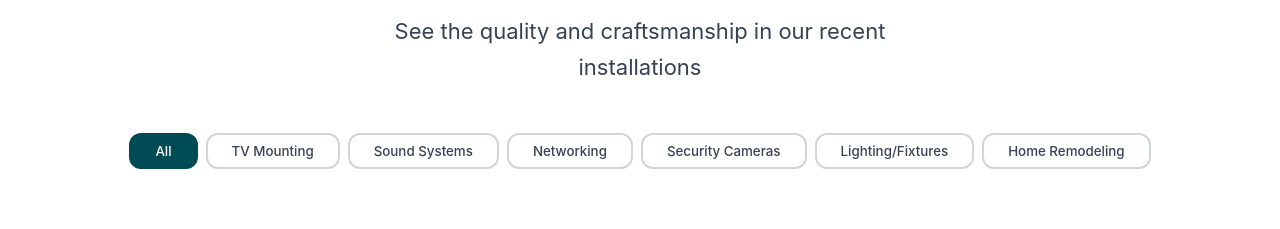
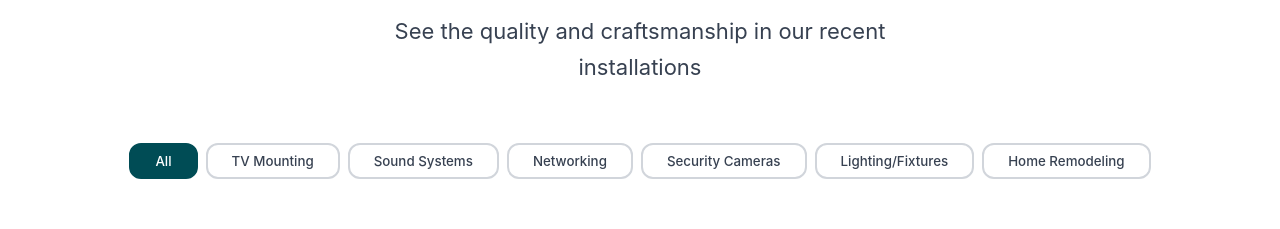
Before and after one commit to rojeoso/TechWaveHomeSolutions, a React (Vite) app: page / in a window 1280 px wide. Shown: the part 1800-2029 px from the top of the page. Built offline with nearby package versions, Linux system fonts and the light colour scheme.

Commit message:
fixed border cutoff

```diff
--- a/src/styles/Gallery.css
+++ b/src/styles/Gallery.css
@@ -26,6 +26,7 @@
   gap: var(--spacing-sm);
   margin-bottom: var(--spacing-3xl);
   padding: 0 var(--spacing-md);
+  padding-top: 10px;
 }
 
 .gallery__filter {
```
